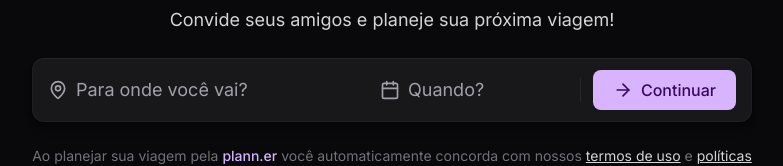
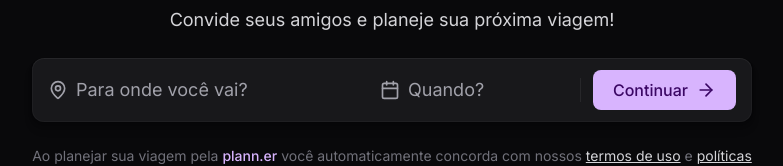
Before and after one commit to rodrigocandidodev/plann.er-web-app, a React (Vite) app: page / in a window 1280 px wide. Shown: the part 350-516 px from the top of the page, without its empty margins (248-1031 px from the left). Built offline with nearby package versions, Linux system fonts and the light colour scheme.

Commit message:
feat: add button component

```diff
--- a/package.json
+++ b/package.json
@@ -16,7 +16,8 @@
     "react": "^18.3.1",
     "react-dom": "^18.3.1",
     "react-router-dom": "^6.24.1",
-    "sort-by": "^1.2.0"
+    "sort-by": "^1.2.0",
+    "tailwind-variants": "^0.2.1"
   },
   "devDependencies": {
     "@types/react": "^18.3.3",
--- /dev/null
+++ b/src/components/button.tsx
@@ -0,0 +1,35 @@
+import { ComponentProps, ReactNode } from "react";
+import { tv, VariantProps } from "tailwind-variants";
+
+const buttonVariants = tv({
+    base: "px-5 rounded-lg py-2 font-medium flex items-center gap-2 justify-center",
+
+    variants: {
+        variant: {
+            primary: "bg-purple-300 text-purple-950 hover:bg-purple-400",
+            secondary: "bg-zinc-800 text-purple-300 hover:bg-purple-300 hover:text-purple-950"
+        },
+        size: {
+            default: "py-2",
+            full: "w-full h-11"
+        }
+    },
+    defaultVariants: {
+        variant: "primary"
+    }
+})
+
+interface ButtonProps extends ComponentProps<'button'>, VariantProps<typeof buttonVariants> {
+    children: ReactNode,
+}
+
+export function Button({children, variant, size, ...props}: ButtonProps) {
+    return(
+        <button
+            {...props}
+            className={buttonVariants({variant, size})}
+        >
+            {children}
+        </button>
+    );
+}
--- a/src/pages/create-trip/confirm-trip-modal.tsx
+++ b/src/pages/create-trip/confirm-trip-modal.tsx
@@ -1,5 +1,6 @@
 import { User, X } from "lucide-react";
 import { FormEvent } from "react";
+import { Button } from "../../components/button";
 
 interface ConfirmTripModalProps {
     closeConfirmTripModal: () => void,
@@ -48,13 +49,12 @@ export function ConfirmTripModal({
                   />
                 </div>
 
-                <button
-
-                  type="submit"
-                  className="w-full justify-center bg-purple-300 text-purple-950 px-5 rounded-lg h-14 font-medium flex items-center gap-2 hover:bg-purple-400"
-                >
-                  Confirmar criação da viagem
-                </button>
+                <Button
+                    type="submit"
+                    variant="primary"
+                    size="full">
+                        Confirmar criação da viagem
+                </Button>
               </form>
             </div>
           </div>
--- a/src/pages/create-trip/invite-guests-modal.tsx
+++ b/src/pages/create-trip/invite-guests-modal.tsx
@@ -1,5 +1,6 @@
 import { AtSign, Plus, X } from "lucide-react";
 import { FormEvent } from "react";
+import { Button } from "../../components/button";
 
 interface InviteGuestsModalProps {
     closeGuestsModal: () => void,
@@ -65,13 +66,13 @@ export function InviteGuestsModal({
                   />
                 </div>
 
-                <button
-                  type="submit"
-                  className="bg-purple-300 text-purple-950 px-5 rounded-lg py-2 font-medium flex items-center gap-2 hover:bg-purple-400"
-                >
-                  Convidar
-                  <Plus className="size-5" />
-                </button>
+                <Button
+                    type="submit"
+                    variant="primary"
+                    size="default">
+                       Convidar
+                       <Plus className="size-5" />
+                </Button>
               </form>
             </div>
           </div>
--- a/src/pages/create-trip/steps/destination-and-date-step.tsx
+++ b/src/pages/create-trip/steps/destination-and-date-step.tsx
@@ -1,4 +1,5 @@
 import { ArrowRight, Calendar, MapPin, Settings2 } from "lucide-react";
+import { Button } from "../../../components/button";
 
 interface DestinationAndDateStepProps {
     isGuestsInputOpen: boolean
@@ -34,20 +35,21 @@ export function DestinationAndDateStep({
             <div className="w-px  h-6 bg-zinc-800"></div>
 
             {isGuestsInputOpen ? (
-              <button
-              onClick={closeGuestsInput}
-              className="bg-zinc-800 text-purple-300 px-5 rounded-lg py-2 font-medium flex items-center gap-2 hover:bg-purple-300 hover:text-purple-950"
-            >
-              Alterar local/data
-              <Settings2 className="size-5" />
-              </button>
+              <Button
+                onClick={closeGuestsInput}
+                variant="secondary"
+                size="default">
+                  Alterar local/data
+                  <Settings2 className="size-5" />
+              </Button>
             ) : (
-              <button
-              onClick={openGuestsInput}
-              className="bg-purple-300 text-purple-950 px-5 rounded-lg py-2 font-medium flex items-center gap-2 hover:bg-purple-400"
-            >
-              <ArrowRight className="size-5" />
-              Continuar</button>
+              <Button
+                onClick={openGuestsInput}
+                variant="primary"
+                size="default">
+                    Continuar
+                    <ArrowRight className="size-5" />
+                </Button>
             )}
 
           </div>
--- a/src/pages/create-trip/steps/invite-guests-step.tsx
+++ b/src/pages/create-trip/steps/invite-guests-step.tsx
@@ -1,4 +1,5 @@
 import { ArrowRight, UserRoundPlus } from "lucide-react";
+import { Button } from "../../../components/button";
 
 interface InviteGuestsStepsProps {
     openGuestsModal: () => void;
@@ -28,13 +29,14 @@ export function InviteGuestsStep({
             </button>
 
             <div className="w-px  h-6 bg-zinc-800"></div>
-            <button
+
+            <Button
                 onClick={openConfirmTripModal}
-            className="bg-purple-300 text-purple-950 px-5 rounded-lg py-2 font-medium flex items-center gap-2 hover:bg-purple-400"
-            >
+                variant="primary"
+                size="default">
                     Confirmar viagem
                     <ArrowRight className="size-5" />
-            </button>
+            </Button>
         </div>
 
     );
--- a/src/pages/trip-details/create-activity-modal.tsx
+++ b/src/pages/trip-details/create-activity-modal.tsx
@@ -1,5 +1,6 @@
 import { Calendar, Tag, X } from "lucide-react";
 import { FormEvent } from "react";
+import { Button } from "../../components/button";
 
 interface CreateActivityModalProps {
     closeCreateActivityModal: () => void,
@@ -48,12 +49,12 @@ export function CreateActivityModal({
                     </div>
                 </div>
 
-                <button
+                <Button
                   type="submit"
-                  className="w-full justify-center bg-purple-300 text-purple-950 px-5 rounded-lg h-14 font-medium flex items-center gap-2 hover:bg-purple-400"
-                >
-                  Salvar atividade
-                </button>
+                  variant="primary"
+                  size="full">
+                    Salvar atividade
+                </Button>
               </form>
             </div>
           </div>
--- a/src/pages/trip-details/destination-and-date-header.tsx
+++ b/src/pages/trip-details/destination-and-date-header.tsx
@@ -1,4 +1,5 @@
 import { Calendar, MapPin, Settings2 } from "lucide-react";
+import { Button } from "../../components/button";
 
 export function DestinationAndDateHeader() {
     return(
@@ -16,12 +17,14 @@ export function DestinationAndDateHeader() {
 
                 <div className="w-px  h-6 bg-zinc-800"></div>
 
-                <button
-                    className="bg-zinc-800 text-purple-300 px-5 rounded-lg py-2 font-medium flex items-center gap-2 hover:bg-purple-300 hover:text-purple-950"
+                <Button
+                    type="button"
+                    variant="secondary"
+                    size="default"
                 >
                     Alterar local/data
                     <Settings2 className="size-5" />
-                </button>
+                </Button>
             </div>
         </div>
     );
--- a/src/pages/trip-details/guests.tsx
+++ b/src/pages/trip-details/guests.tsx
@@ -1,4 +1,5 @@
 import { CircleDashed, UserCog } from "lucide-react";
+import { Button } from "../../components/button";
 
 export function Guests() {
     return (
@@ -13,12 +14,16 @@ export function Guests() {
                     <CircleDashed className="text-zinc-400 size-5" />
                 </div>
             </div>
-            <button
-                className="bg-zinc-800 w-full justify-center text-purple-300 px-5 rounded-lg h-11 font-medium flex items-center gap-2 hover:bg-purple-300 hover:text-purple-950"
+
+
+            <Button
+                type="button"
+                variant="secondary"
+                size="full"
             >
                 Gerenciar convidados
                 <UserCog className="size-5" />
-            </button>
+            </Button>
         </div>
 
     );
--- a/src/pages/trip-details/important-links.tsx
+++ b/src/pages/trip-details/important-links.tsx
@@ -1,4 +1,5 @@
 import { Link2, Plus } from "lucide-react";
+import { Button } from "../../components/button";
 
 export function ImportantLinks() {
     return(
@@ -13,12 +14,15 @@ export function ImportantLinks() {
                     <Link2 className="text-zinc-400 size-5" />
                 </div>
             </div>
-            <button
-                className="bg-zinc-800 w-full justify-center text-purple-300 px-5 rounded-lg h-11 font-medium flex items-center gap-2 hover:bg-purple-300 hover:text-purple-950"
+
+            <Button
+                type="button"
+                variant="secondary"
+                size="full"
             >
                 Cadastrar novo link
                 <Plus className="size-5" />
-            </button>
+            </Button>
         </div>
     )
 }
```
Also changed, not shown: 1 other file (tests, documents, lock files or other folders). Lines whose indentation alone changed are shown as unchanged.
